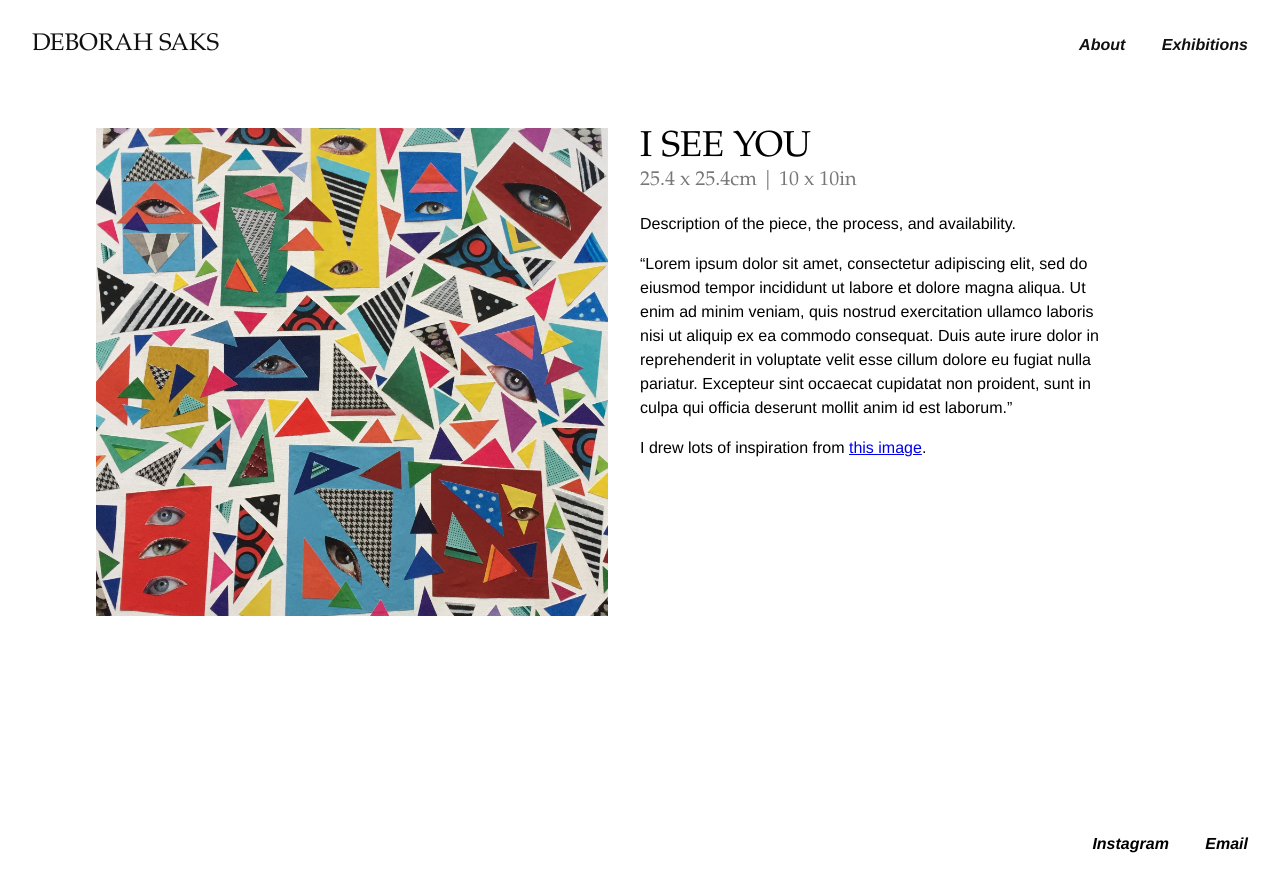
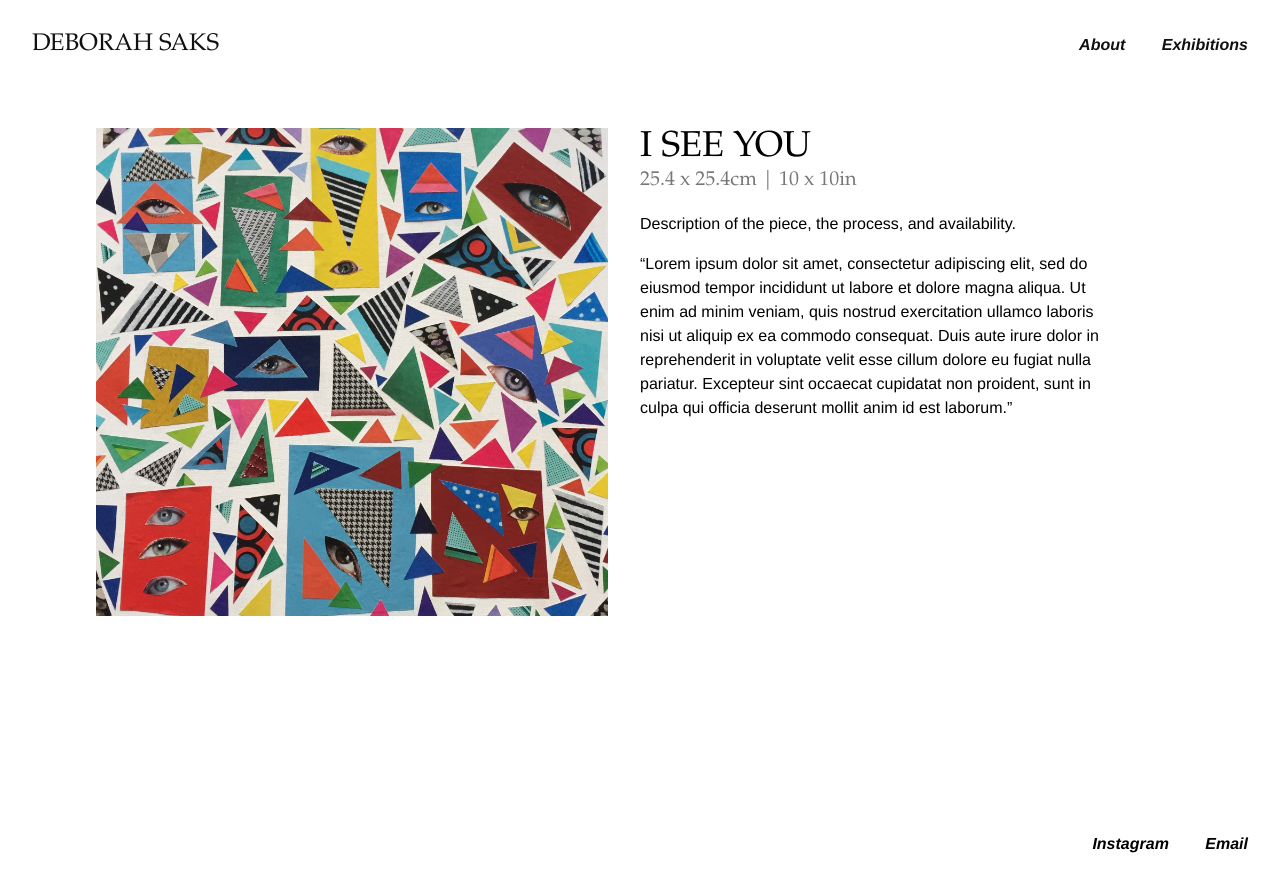
Before and after one commit to seancaat/debbie, a Jekyll site: the page built from _posts/2018-06-29-evening-stroll.markdown, in a window 1280 px wide. Shown: the top 892 px of the page. Built offline with Jekyll 4.4.1, drawn with Linux system fonts in a browser that asks for light colours; nearby versions of some CDN libraries; library files that are not in the unit come from our copies.

Commit message:
Updated Evening Stroll

```diff
--- a/_posts/2018-06-29-evening-stroll.markdown
+++ b/_posts/2018-06-29-evening-stroll.markdown
@@ -9,5 +9,3 @@ layout: post
 Description of the piece, the process, and availability.
 
 "Lorem ipsum dolor sit amet, consectetur adipiscing elit, sed do eiusmod tempor incididunt ut labore et dolore magna aliqua. Ut enim ad minim veniam, quis nostrud exercitation ullamco laboris nisi ut aliquip ex ea commodo consequat. Duis aute irure dolor in reprehenderit in voluptate velit esse cillum dolore eu fugiat nulla pariatur. Excepteur sint occaecat cupidatat non proident, sunt in culpa qui officia deserunt mollit anim id est laborum."
-
-I drew lots of inspiration from [this image](/uploads/pic.jpg).
```
